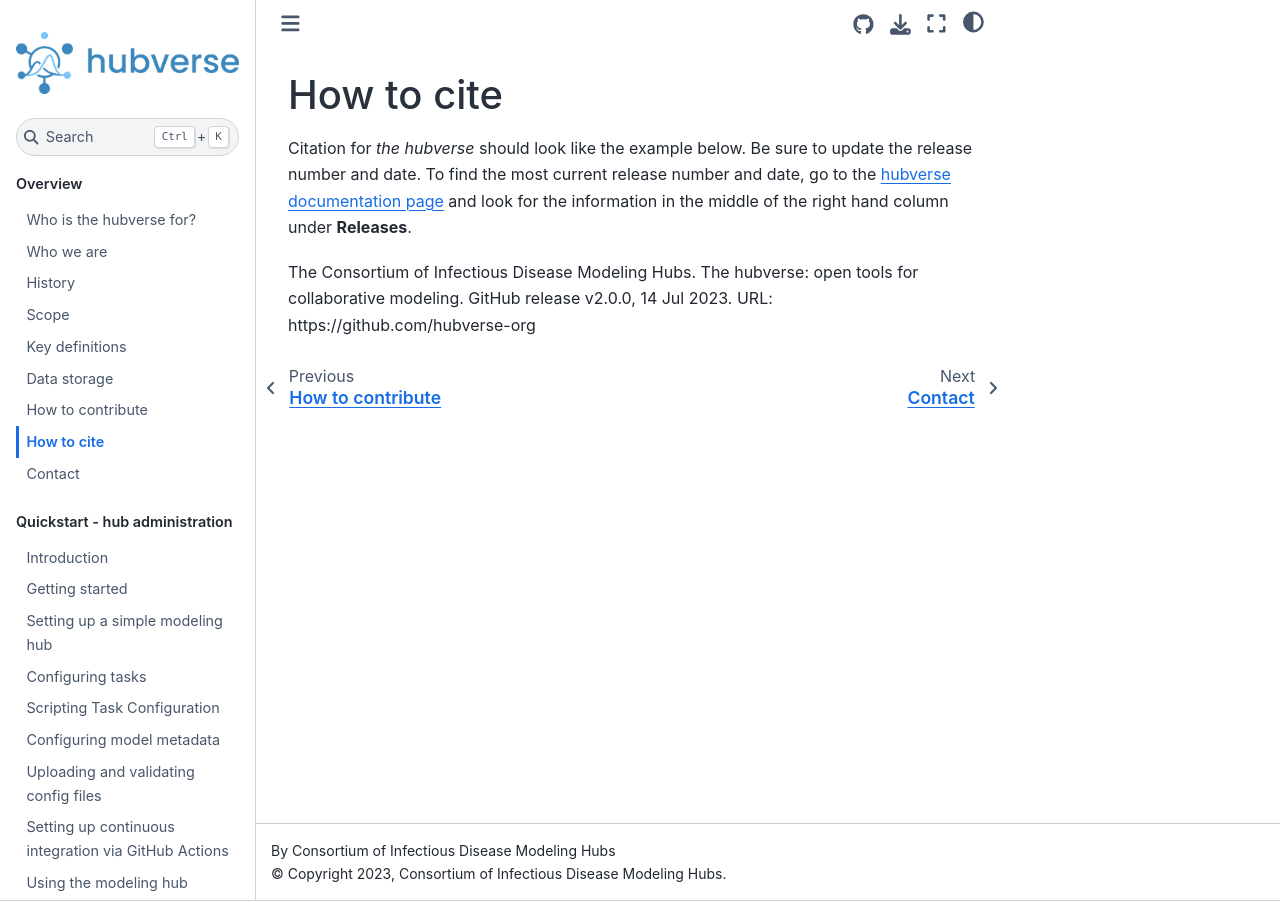
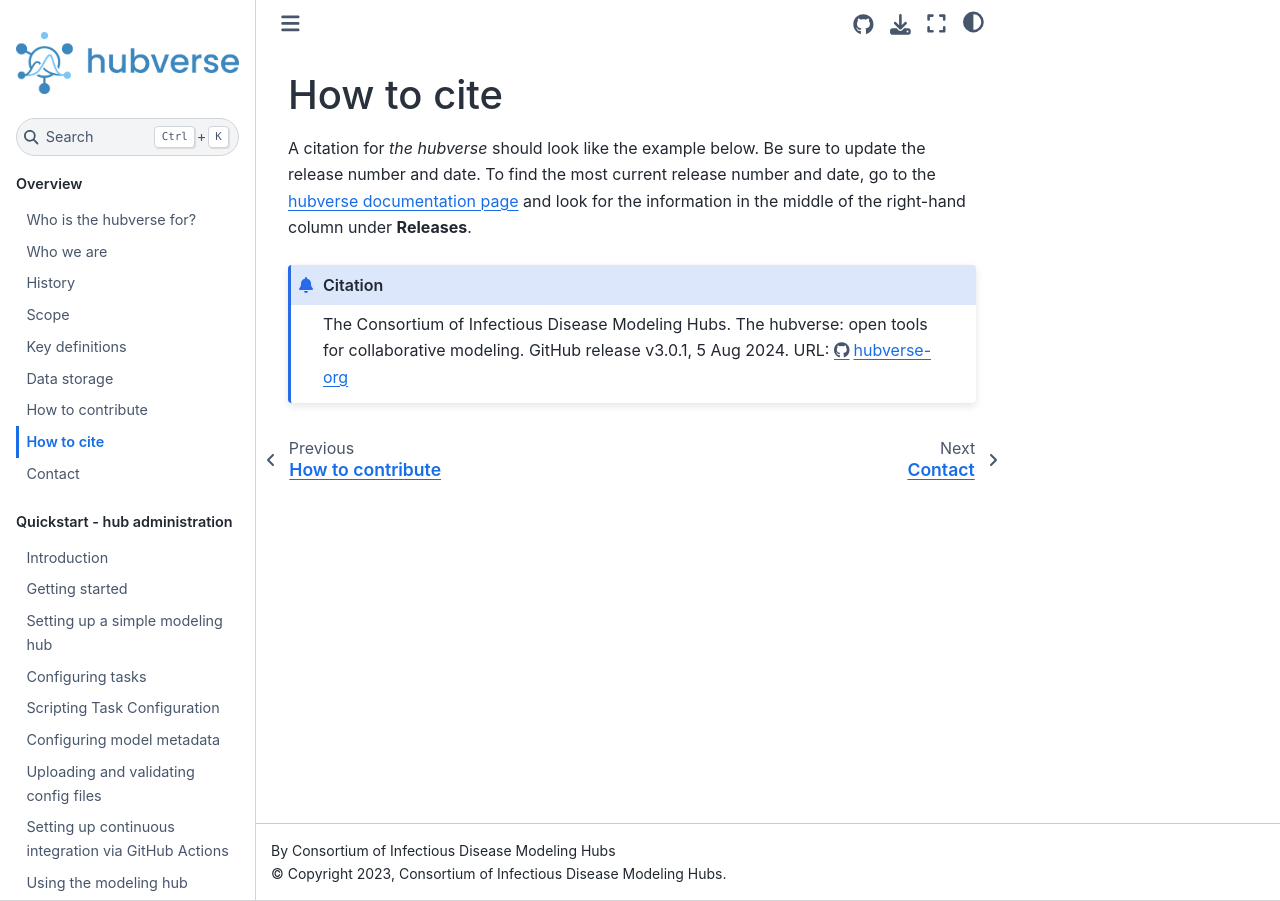
Before and after one commit to hubverse-org/hubDocs, a Sphinx documentation site: the page built from docs/source/overview/cite.md, in a window 1280 px wide. Built offline with Sphinx 7.4.7 and the Sphinx Book theme 1.1.4, drawn with Linux system fonts in a browser that asks for light colours; comment, search, counter and statistics services are not loaded.

Commit message:
link fixes 9

````diff
--- a/docs/source/overview/cite.md
+++ b/docs/source/overview/cite.md
@@ -1,5 +1,7 @@
 # How to cite
 
-Citation for _the hubverse_ should look like the example below. Be sure to update the release number and date. To find the most current release number and date, go to the [hubverse documentation page](https://github.com/hubverse-org/hubDocs) and look for the information in the middle of the right hand column under **Releases**.
+A citation for _the hubverse_ should look like the example below. Be sure to update the release number and date. To find the most current release number and date, go to the [hubverse documentation page](https://github.com/hubverse-org/hubDocs) and look for the information in the middle of the right-hand column under **Releases**.
 
-The Consortium of Infectious Disease Modeling Hubs. The hubverse: open tools for collaborative modeling. GitHub release v2.0.0, 14 Jul 2023. URL: https://github.com/hubverse-org
+```{admonition} Citation
+The Consortium of Infectious Disease Modeling Hubs. The hubverse: open tools for collaborative modeling. GitHub release v3.0.1, 5 Aug 2024. URL: [https://github.com/hubverse-org](https://github.com/hubverse-org)
+```
````
